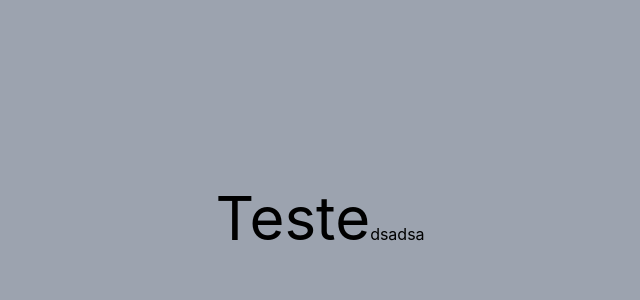
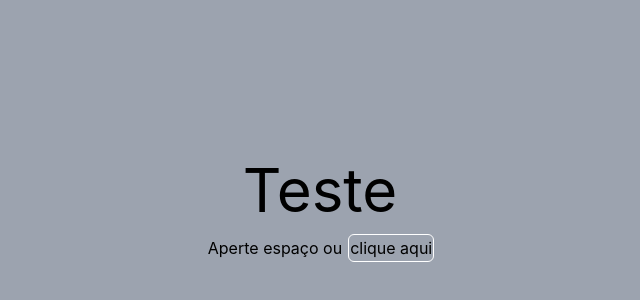
Before and after one commit to mic-oliveira/failure-coach-react, a React (Create React App) app: page / in a window 1280 px wide. Shown: the part 182-482 px from the top of the page, without its empty margins (320-960 px from the left). Built offline with nearby package versions, Linux system fonts and the light colour scheme.

Commit message:
update page

```diff
--- a/src/FailureCoach.js
+++ b/src/FailureCoach.js
@@ -1,15 +1,15 @@
 import {WisdomQuote as _WisdomQuote} from "./wisdom-quote/WisdomQuote";
 import React from "react";
-
 
 class FailureCoach extends React.Component {
     constructor(props, context) {
         super(props, context);
         this.state = {quote: 'Teste'}
-        this.test = this.test.bind(this)
+        this.generateQuote = this.generateQuote.bind(this)
+        this.generateQuote();
     }
 
-    test() {
+    generateQuote() {
         const quote = new _WisdomQuote();
         this.setState({
             quote: quote.loadQuotes()
@@ -19,10 +19,13 @@ class FailureCoach extends React.Component {
     render() {
         return (
             <div className="failure-coach">
-                <div className="flex items-center justify-center w-100 h-screen content-center bg-gray-400">
-                    <div className="w-1/2 text-center">
+                <div className="h-screen content-center bg-gray-400 grid grid-cols-1">
+                    <div className="w-2/3 place-self-center text-center">
                         <span className="text-6xl">{this.state.quote}</span>
-                        <button onClick={this.test}>dsadsa</button>
+                    </div>
+                    <div className="place-self-center m-4">
+                        Aperte espaço ou
+                        <button className="ml-2 outline outline-1 outline-offset-1 outline-white rounded" onClick={this.generateQuote}>clique aqui</button>
                     </div>
                 </div>
             </div>
--- a/src/index.css
+++ b/src/index.css
@@ -1,6 +1,7 @@
 @tailwind base;
 @tailwind components;
 @tailwind utilities;
+
 body {
   margin: 0;
   font-family: -apple-system, BlinkMacSystemFont, 'Segoe UI', 'Roboto', 'Oxygen',
--- a/tailwind.config.js
+++ b/tailwind.config.js
@@ -1,9 +1,5 @@
 /** @type {import('tailwindcss').Config} */
 module.exports = {
-  purge: [
-    "./src/components/**/*.{js,jsx}",
-    "./public/index.html",
-  ],
   content: [
     "./src/**/*.{js,jsx,ts,tsx}"
   ],
```
